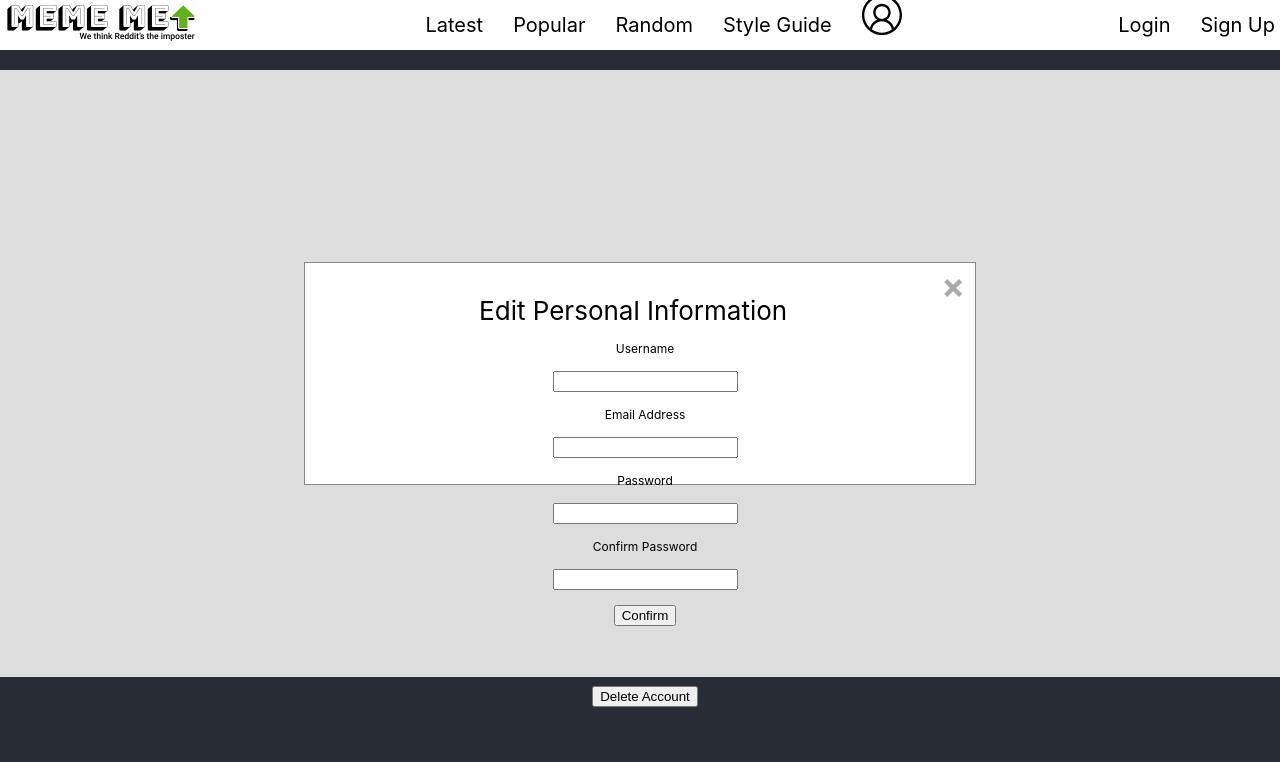
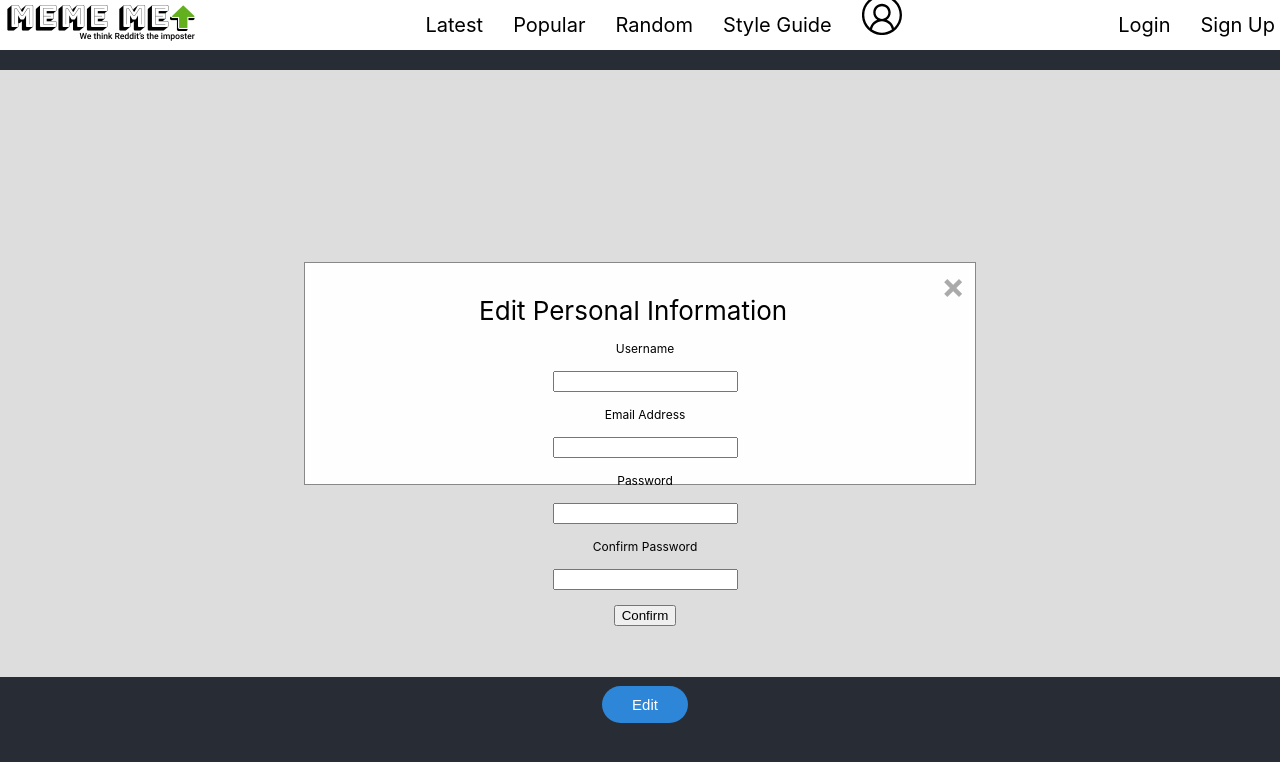
Before and after one commit to CSE370HCI/fantasticfour, a React (Create React App) app: page /settings in a window 1280 px wide. Shown: the top 762 px of the page. Built offline with nearby package versions, Linux system fonts and the light colour scheme; no server answers.

Commit message:
Fixed issue where delete account button doesn't redirect user to delete account page

```diff
--- a/src/Component/EditSettings.jsx
+++ b/src/Component/EditSettings.jsx
@@ -151,6 +151,10 @@ export default class EditSettings extends React.Component {
 
   };
 
+    redirect = () => {
+        window.location.replace("/delete");
+    };
+
   render() {
     return (
     <div id="myModal" className="editProfile">
@@ -214,9 +218,12 @@ export default class EditSettings extends React.Component {
                     <br/>
                     <br/>
                     <br/>
-                    <button onclick="">
-                    Delete Account
-                    </button>
+                     <input
+                         type="button"
+                         className="edit-button"
+                         onClick={this.redirect}
+                         value="Edit"
+                     />
                   </form>
             </div>
     </div>
```
